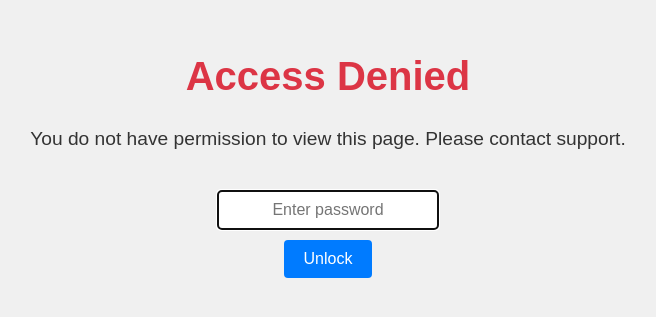
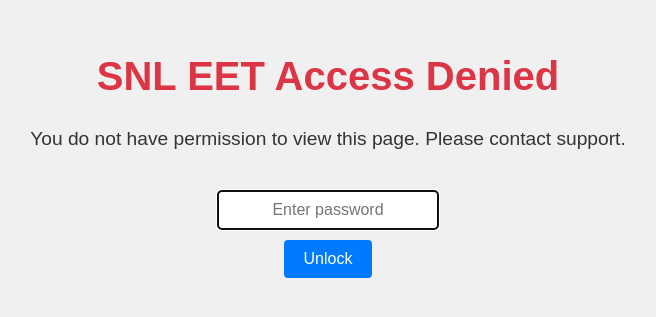
Before and after one commit to smlfin/SNL, a plain HTML site: page index.htm in a window 1280 px wide. Shown: the part 247-564 px from the top of the page, without its empty margins (312-968 px from the left). Drawn offline with Linux system fonts and the light colour scheme; no server answers.

Commit message:
Update index.htm

```diff
--- a/index.htm
+++ b/index.htm
@@ -80,7 +80,7 @@
 </head>
 <body>
     <div id="accessDeniedOverlay">
-        <h1>Access Denied</h1>
+        <h1>SNL EET Access Denied</h1>
         <p>You do not have permission to view this page. Please contact support.</p>
         <div id="secretPasswordInputContainer">
             <input type="password" id="secretPasswordInput" placeholder="Enter password">
```
